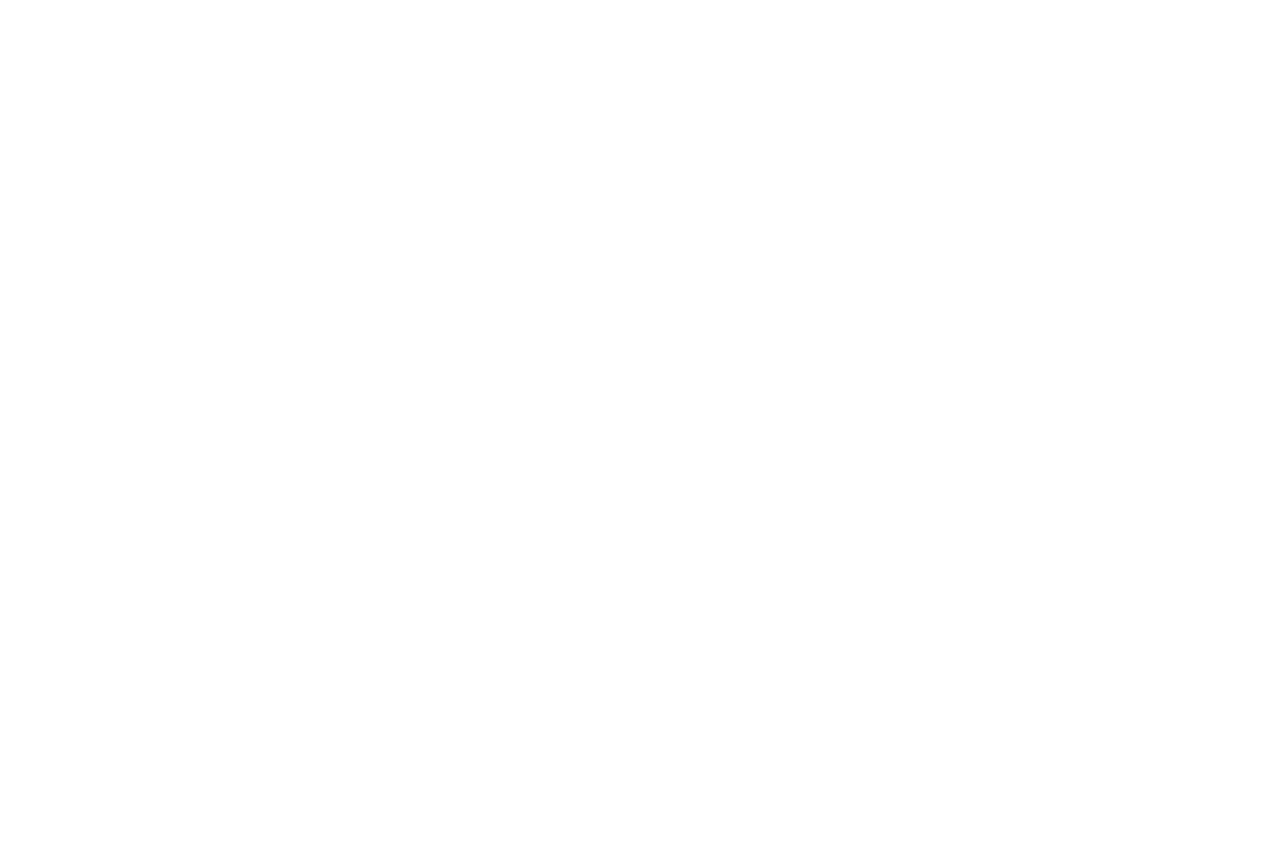
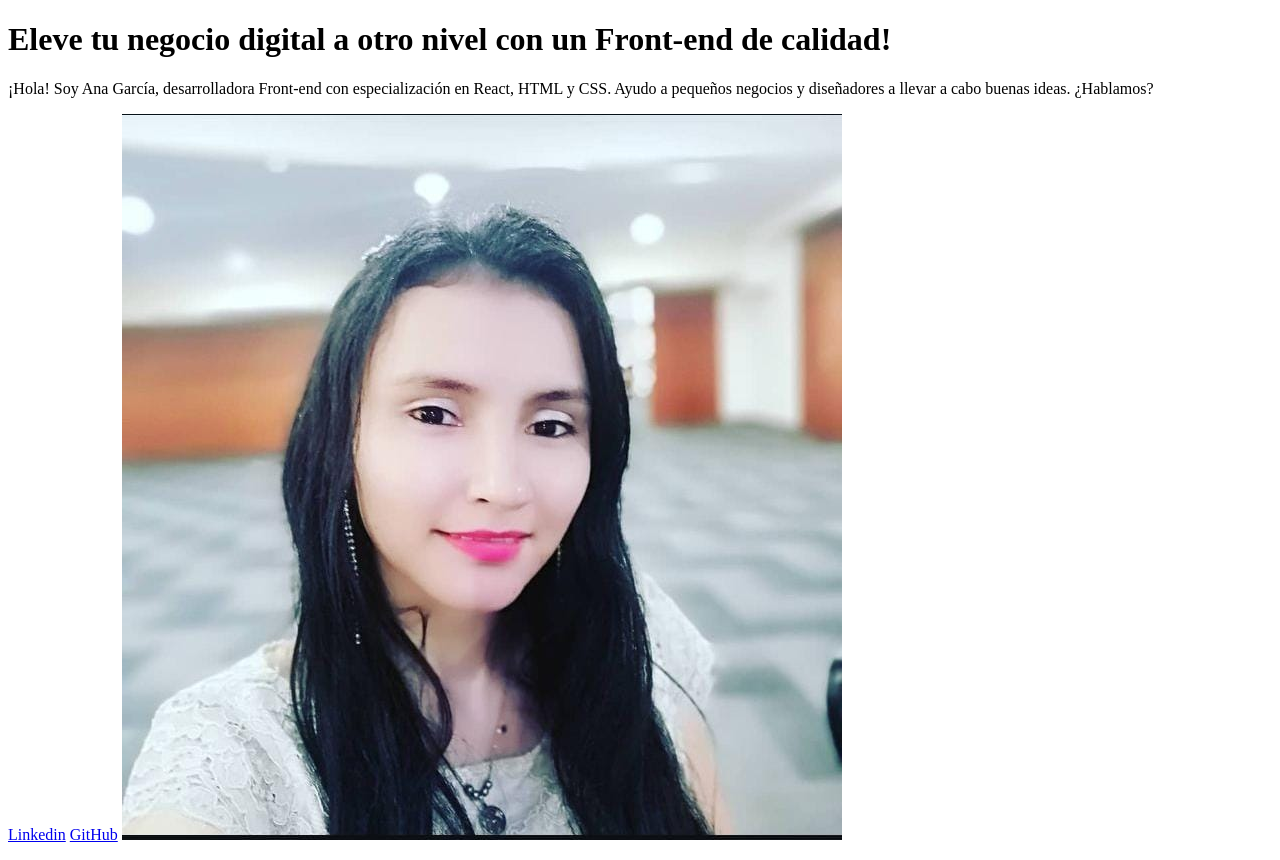
Before and after one commit to JuliethCaicedo/Proyecto_HTML_CSS, a plain HTML site: page index.html in a window 1280 px wide. Before the commit the page ends 800 px from the top, so only its background shows below. Drawn offline with Linux system fonts and the light colour scheme.

Commit message:
agregamos css y media ademas de ajustes en el codigo

```diff
--- a/index.html
+++ b/index.html
@@ -1,11 +1,28 @@
 <!DOCTYPE html>
-<html lang="en">
+<html lang="es-CO">
 <head>
     <meta charset="UTF-8">
     <meta name="viewport" content="width=device-width, initial-scale=1.0">
-    <title>Document</title>
+    <title>Portafoleo</title>
 </head>
 <body>
+    <header></header>
+    <main>
+        <h1>
+            Eleve tu negocio digital a otro nivel <strong>con un Front-end de calidad!</strong>
+        </h1>
+        <p>
+            ¡Hola! Soy Ana García, desarrolladora Front-end con especialización en React,
+            HTML y CSS. Ayudo a pequeños negocios y diseñadores a llevar a cabo buenas ideas.
+            ¿Hablamos?
+        </p>
+        <a href="www.linkedin.com/in/julieth-caicedo">Linkedin</a>
+        <a href="https://github.com/JuliethCaicedo">GitHub</a>
+        <img src="media/IMG-20240622-WA0079.jpg" alt="Imagen de Ingrid Caicedo">
+    </main>
+    <footer>
 
+    <p></p>
+    </footer>
 </body>
 </html>
--- /dev/null
+++ b/style.css
@@ -0,0 +1,8 @@
+body{
+    background: #000000;
+    color: #F6F6F6;
+}
+
+strong{
+    color: #22D4FD;
+}
```
Also changed, not shown: media/IMG-20240622-WA0079.jpg (added), media/Imagem.png (added).
